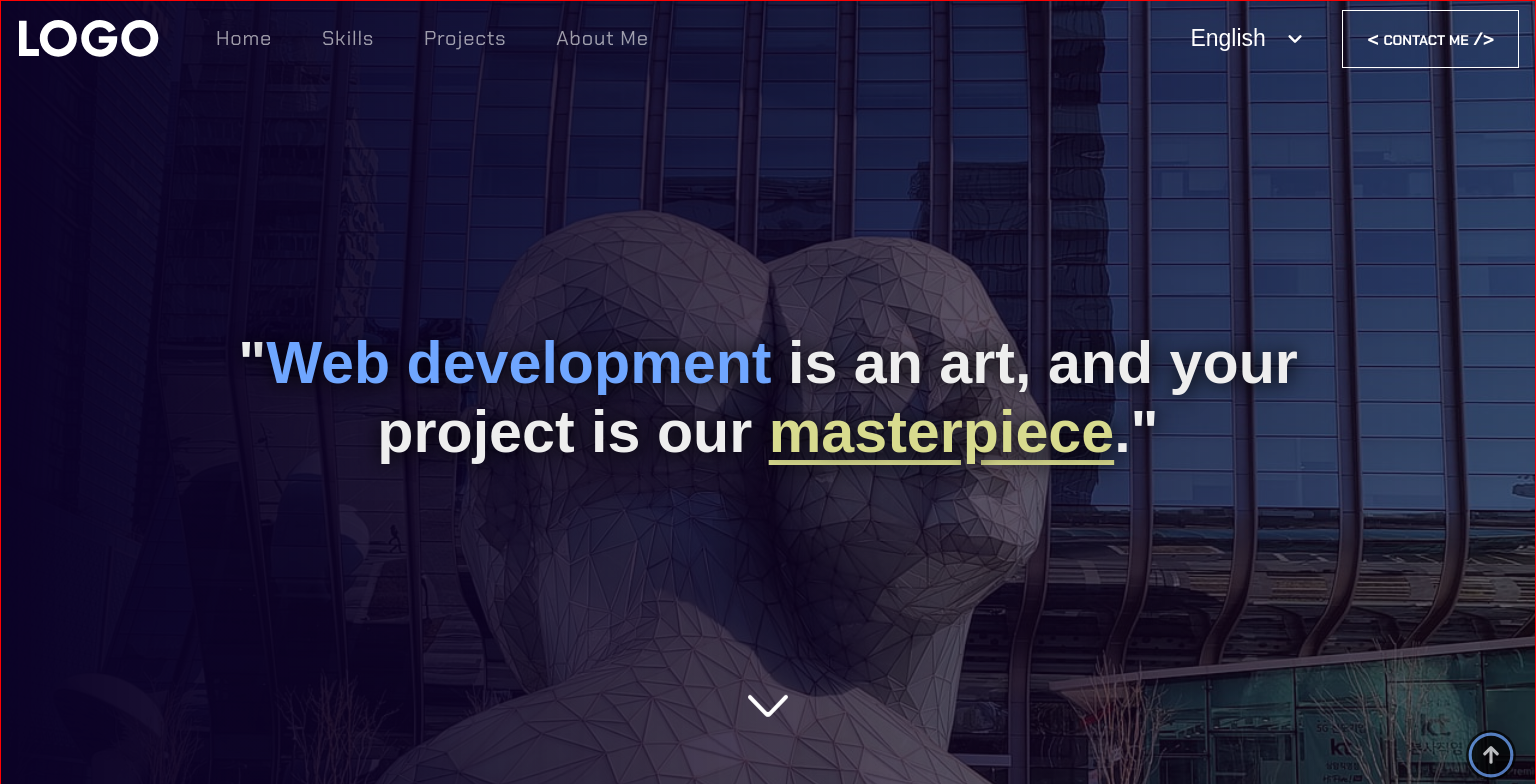
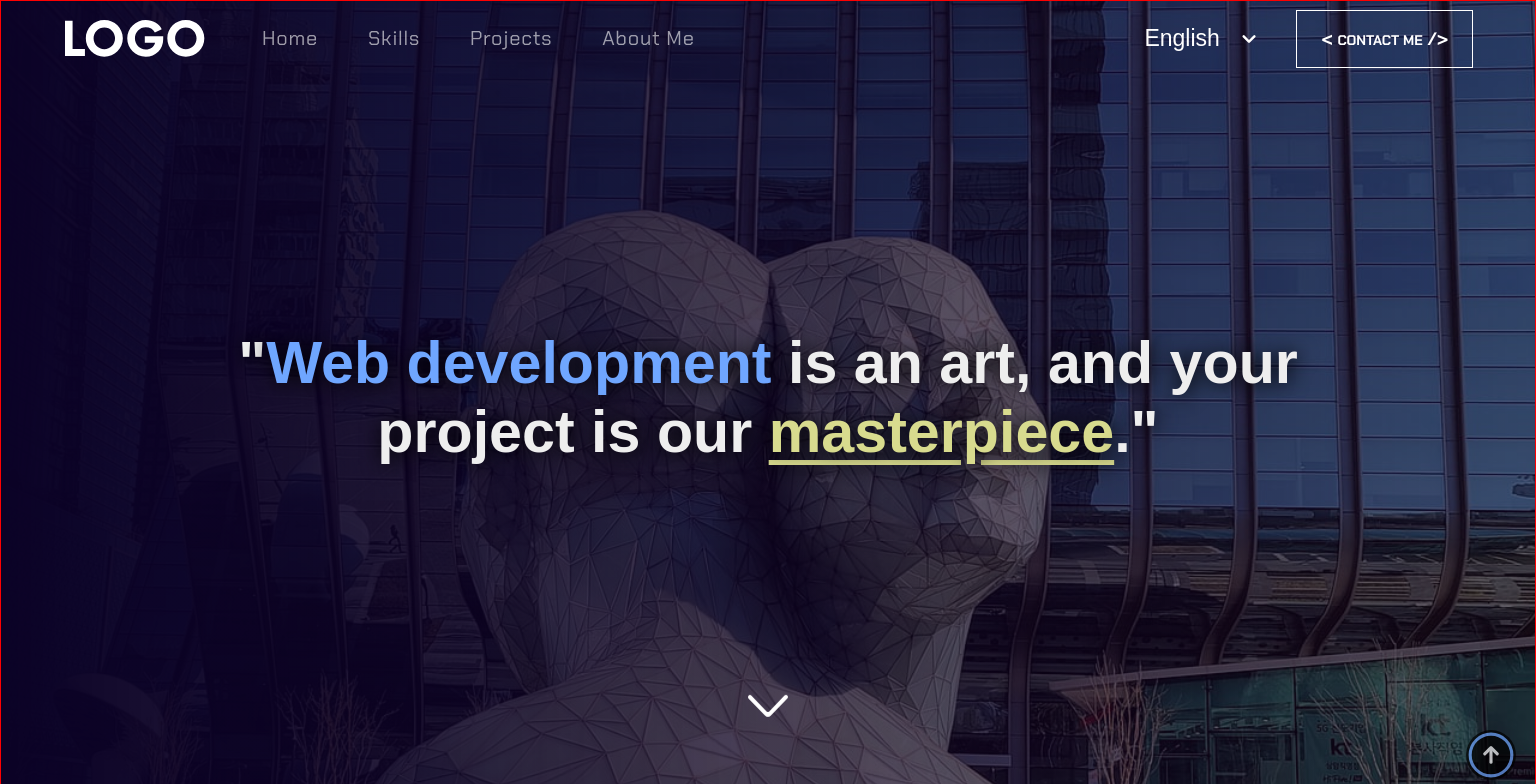
Before and after one commit to ThePushMaker/My_Portfolio_React_Vite, a React (Vite) app: page / in a window 1536 px wide. Shown: the top 784 px of the page. Built offline with nearby package versions, Linux system fonts and the light colour scheme; a web font is replaced by a local one.

Commit message:
feat: changed profile picture

```diff
--- a/src/components/Banner/Banner.jsx
+++ b/src/components/Banner/Banner.jsx
@@ -1,5 +1,5 @@
 import { useEffect, useState } from "react";
-import headerImg from "../../assets/img/pfp/difuminado2.png";
+import headerImg from "../../assets/img/pfp/difuminado5.png";
 import arrowDown from "../../assets/img/icons/arrow-down.svg";
 
 import './Banner.css';
--- a/src/components/NavBar/NavBar.css
+++ b/src/components/NavBar/NavBar.css
@@ -6,7 +6,12 @@
   top: 0;
   z-index:10;
   transition: 0.3s ease-in-out;
-  padding: 0.6rem;
+  padding: 0.6rem 2.5rem;
+}
+@media (min-width: 1400px) {
+  .navbar{
+    padding: 0.6rem 4rem;
+  }
 }
 .scrolled {
   backdrop-filter: blur(4px);
--- a/src/components/NavBar/NavBar.jsx
+++ b/src/components/NavBar/NavBar.jsx
@@ -35,7 +35,7 @@ const NavBar = () => {
   return (
     <>
     <div>
-      <nav className={`${scrolled ? 'scrolled' : ''} navbar px-10 xlNavbar:px-16`}>
+      <nav className={`${scrolled ? 'scrolled' : ''} navbar`}>
         <div className="mx-auto max-w-[1500px] flex justify-between ">
 
             <div className="flex items-center w-full justify-between lg:w-fit lg:justify-start">
```
Also changed, not shown: src/assets/img/pfp/difuminado2.png (deleted), src/assets/img/pfp/difuminado5.png (added).
